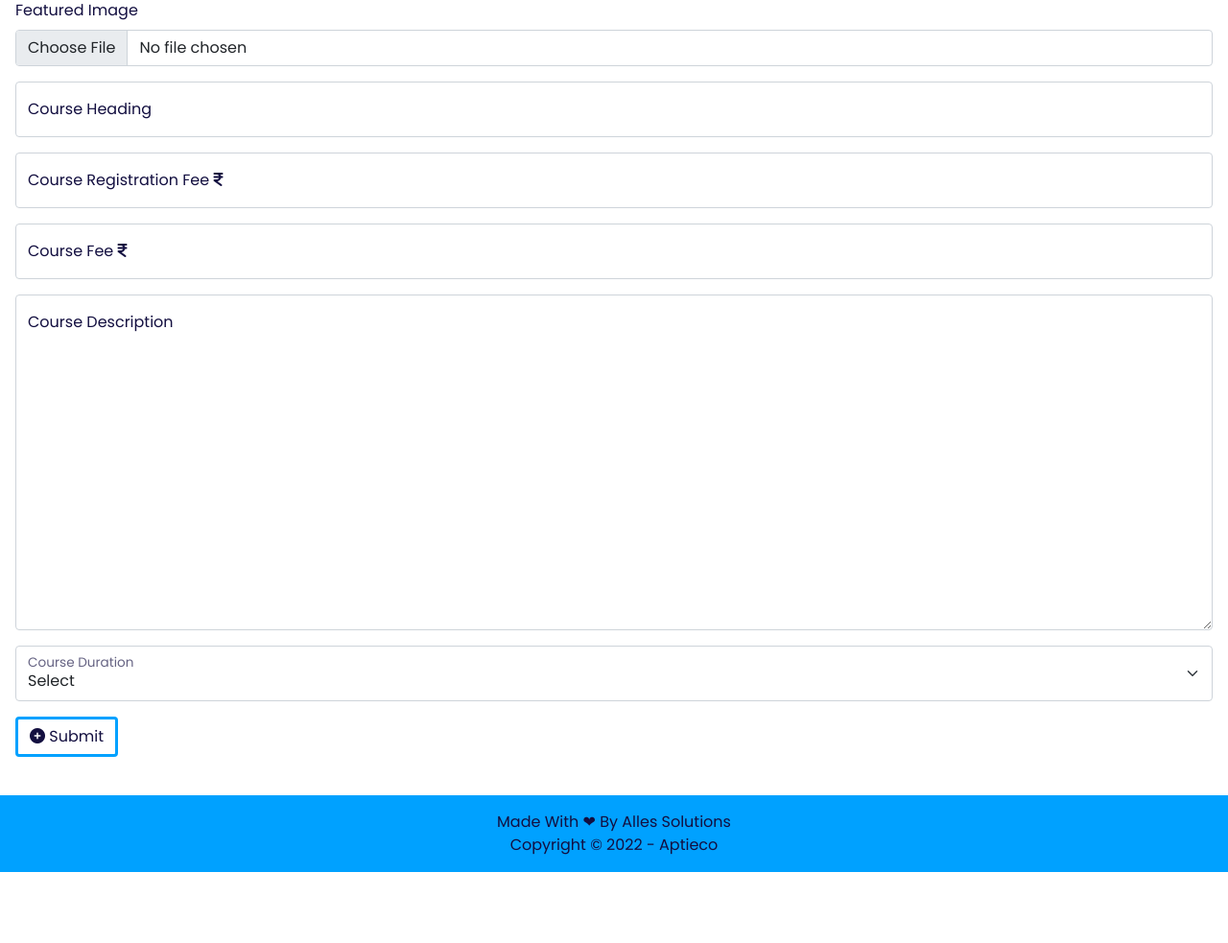
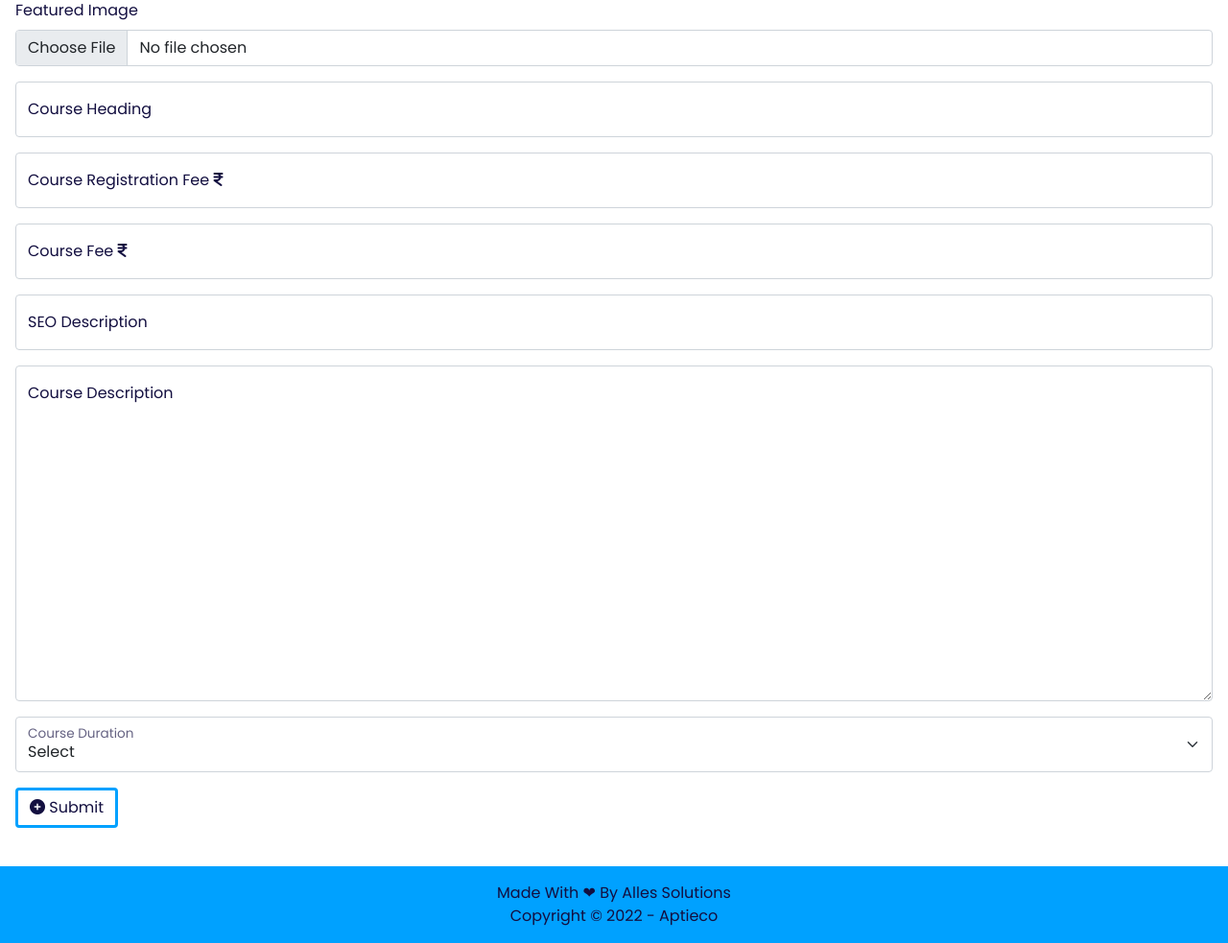
Before and after one commit to allessolution/aptieco-website, a PHP site: page /admin/add_course.php in a window 1280 px wide. Shown: the part 135-1118 px from the top of the page at 96% size. Before the commit the page ends 1044 px from the top, so only its background shows below. Run offline with PHP 8.4, Linux system fonts and the light colour scheme; the visitor is signed in with stand-in values (Sample User, id 1); some libraries are stand-ins or nearby versions.

Commit message:
new field for seo description added

```diff
--- a/admin/add_course.php
+++ b/admin/add_course.php
@@ -19,6 +19,7 @@ if ($_SERVER['REQUEST_METHOD']=='POST') {
   $c_crfee=$_POST['c_rfee'];
   $c_cfee=$_POST['c_fee'];
   $c_desc=$_POST['c_desc'];
+  $seo_desc=$_POST['seo_desc'];
   $c_duration=$_POST['c_duration'];
   $c_addedby=$_SESSION['username'];
   $date=date("Y-m-d H:i:s");
@@ -56,7 +57,7 @@ if ($_SERVER['REQUEST_METHOD']=='POST') {
   } else {
     if (move_uploaded_file($_FILES["fileToUpload"]["tmp_name"], $target_file)) {
       require_once('include/db.php');
-      $query=$db->prepare('INSERT INTO courses (c_heading, c_rfee, c_fee, c_desc, c_duration, c_addedby, date, image) VALUES (?,?,?,?,?,?,?,?);');
+      $query=$db->prepare('INSERT INTO courses (c_heading, c_rfee, c_fee, c_desc, c_duration, c_addedby, date, image, seo_desc) VALUES (?,?,?,?,?,?,?,?,?);');
       $query->execute(array(
         $c_heading,
         $c_crfee,
@@ -65,7 +66,8 @@ if ($_SERVER['REQUEST_METHOD']=='POST') {
         $c_duration,
         $c_addedby,
         $date,
-        $image
+        $image,
+        $seo_desc
       ));
       alert2('Course Added Sucessfully','success');
       header( "refresh:1;url=courses.php" );
@@ -162,6 +164,10 @@ if ($_SERVER['REQUEST_METHOD']=='POST') {
         <label for="floatingInput">Course Fee <i class="fa-solid fa-indian-rupee-sign"></i></label>
       </div>
       <div class="form-floating mb-3">
+        <input type="text" class="form-control" name="seo_desc" value="<?php if(isset($error)){ echo $_POST['seo_desc'];}?>" placeholder="SEO Description">
+        <label for="floatingInput">SEO Description</label>
+      </div>
+      <div class="form-floating mb-3">
         <textarea class="form-control" name="c_desc" id="mytextarea" placeholder="Course Description" style="height: 350px"><?php if(isset($error)){ echo $_POST['c_desc'];}?></textarea>
         <label for="floatingTextarea">Course Description</label>
       </div>
--- a/course_details.php
+++ b/course_details.php
@@ -7,7 +7,7 @@ $data=$query->fetch();
 <?php include 'include/header.php' ?>
 <title><?php echo $data['c_heading']?> - Aptieco</title>
 <!-- seo tags here start -->
-<meta name="description" content="<?php echo $data['c_heading']?>">
+<meta name="description" content="<?php echo $data['seo_desc']?>">
 
 <meta property="og:title" content="<?php echo $data['c_heading']?> - Aptieco" />
 <meta property="og:type" content="website" />
@@ -17,7 +17,7 @@ $data=$query->fetch();
 <meta property="og:image:height" content="275" />
 <meta property="og:image:type" content="image/jpeg" />
 <meta name="twitter:card" content="summary_large_image" />
-<meta property="og:description" content="<?php echo $data['c_heading']?>" />
+<meta property="og:description" content="<?php echo $data['seo_desc']?>" />
 <meta property="og:site_name" content="<?php echo $data['c_heading']?> - Aptieco" />
 <!-- seo tags ends -->
 </head>
```
Also changed, not shown: admin/edit_courses.php (+7 -1 lines).
